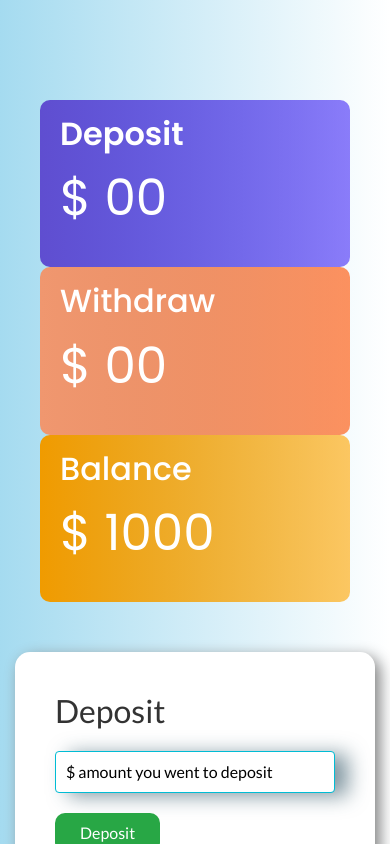
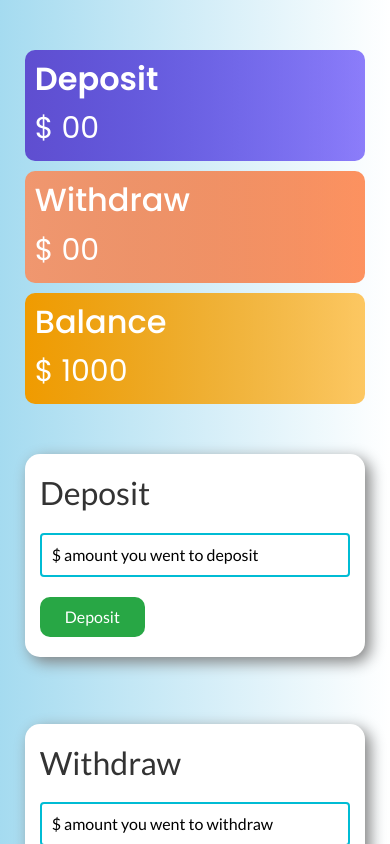
Before and after one commit to sonjoybarmon/myBank-Sree, a plain HTML site: page index.html in a window 390 px wide. Both pictures are taken after a click on the button "Enter". Shown: the top 844 px of the page. Drawn offline with nearby package versions, Linux system fonts and the light colour scheme.

Commit message:
responsive complete

```diff
--- a/css/responsive.css
+++ b/css/responsive.css
@@ -0,0 +1,39 @@
+@media (max-width:991px){
+    .single_box {
+        margin: 0px 0px;
+        padding:10px;
+    }
+    .single_box p {
+        font-size: 40px;
+        margin: 0;
+    }
+    .submit_area {
+        padding: 20px 15px;
+    }
+}
+@media (max-width:767px){
+    .container {
+        max-width: 95%;
+    }
+    #login_area {
+        padding-top: 70px;
+    }
+    #account_area {
+        padding: 40px 0px;
+    }
+    .single_box p {
+        font-size: 30px;
+    }
+    .single_box{
+        margin-top: 10px;
+    }
+    .submit_area {
+        margin: 17px 0px;
+    }
+    .bank_title h1{
+        margin-bottom: 30px;
+    }
+    .status{
+        margin-top: 50px;
+    }
+}
--- a/css/style.css
+++ b/css/style.css
@@ -32,9 +32,8 @@ font-family: 'Poppins', sans-serif; */
 .submit_area input {
     margin: 20px 0px;
     padding: 20px 10px;
-    border: 1px solid #00BCD4;
+    border: 2px solid #00BCD4;
     font-size: 16px;
-    box-shadow: 13px 3px 20px #2d526399;
 }
 .submit_area input::placeholder{
     color: #000000;
--- a/index.html
+++ b/index.html
@@ -11,6 +11,7 @@
     <link href="https://fonts.googleapis.com/css2?family=Lato:ital,wght@0,100;0,300;0,400;0,700;0,900;1,100;1,300;1,400;1,700;1,900&family=Poppins:ital,wght@0,400;0,500;0,600;0,700;0,800;0,900;1,400;1,500;1,600;1,700;1,800;1,900&display=swap" rel="stylesheet">
     <link rel="shortcut icon" href="icon.png" type="image/x-icon">
     <link rel="stylesheet" href="css/style.css">
+    <link rel="stylesheet" href="css/responsive.css">
    </head>
   <body id="body_Color">
 
@@ -29,19 +30,19 @@
 
         <div id="account_area">
           <div class="row">
-             <div class="col-md-4">
+             <div class="col-md-4 col-sm-4">
                 <div class="deposit single_box">
                   <h2>Deposit</h2>
                   <p>$ <span id="balanceNum">00</span> </p>
                 </div>
              </div>
-             <div class="col-md-4">
+             <div class="col-md-4 col-sm-4">
                 <div class="withdraw single_box">
                   <h2>Withdraw</h2>
                   <p>$ <span id="currentWithdraw"> 00</span></p>
                 </div>
               </div>
-              <div class="col-md-4">
+              <div class="col-md-4 col-sm-4">
                 <div class="balance single_box">
                   <h2>Balance</h2>
                   <p>$ <span id="currentBalance">1000</span></p>
@@ -50,18 +51,18 @@
           </div>
 
           <div class="row">
-            <div class="col-md-6">
+            <div class="col-md-6 col-sm-6">
               <div class="submit_area status">
                 <h2>Deposit</h2>
                 <input id="deposit_amount" type="number" placeholder="$ amount you went to deposit " class="form-control">
                 <button id="depositBtn" class="btn btn-success submit_btn">Deposit</button>
               </div>
             </div>
-            <div class="col-md-6">
+            <div class="col-md-6 col-sm-6">
               <div class="submit_area status">
                 <h2>Withdraw</h2>
                 <input id="withdrawAmount" type="number" placeholder="$ amount you went to withdraw " class="form-control">
-                <button id="addWithdrawBtn" class="btn btn-success submit_btn">Deposit</button>
+                <button id="addWithdrawBtn" class="btn btn-success submit_btn">Withdraw</button>
               </div>
             </div>
           </div>
```
